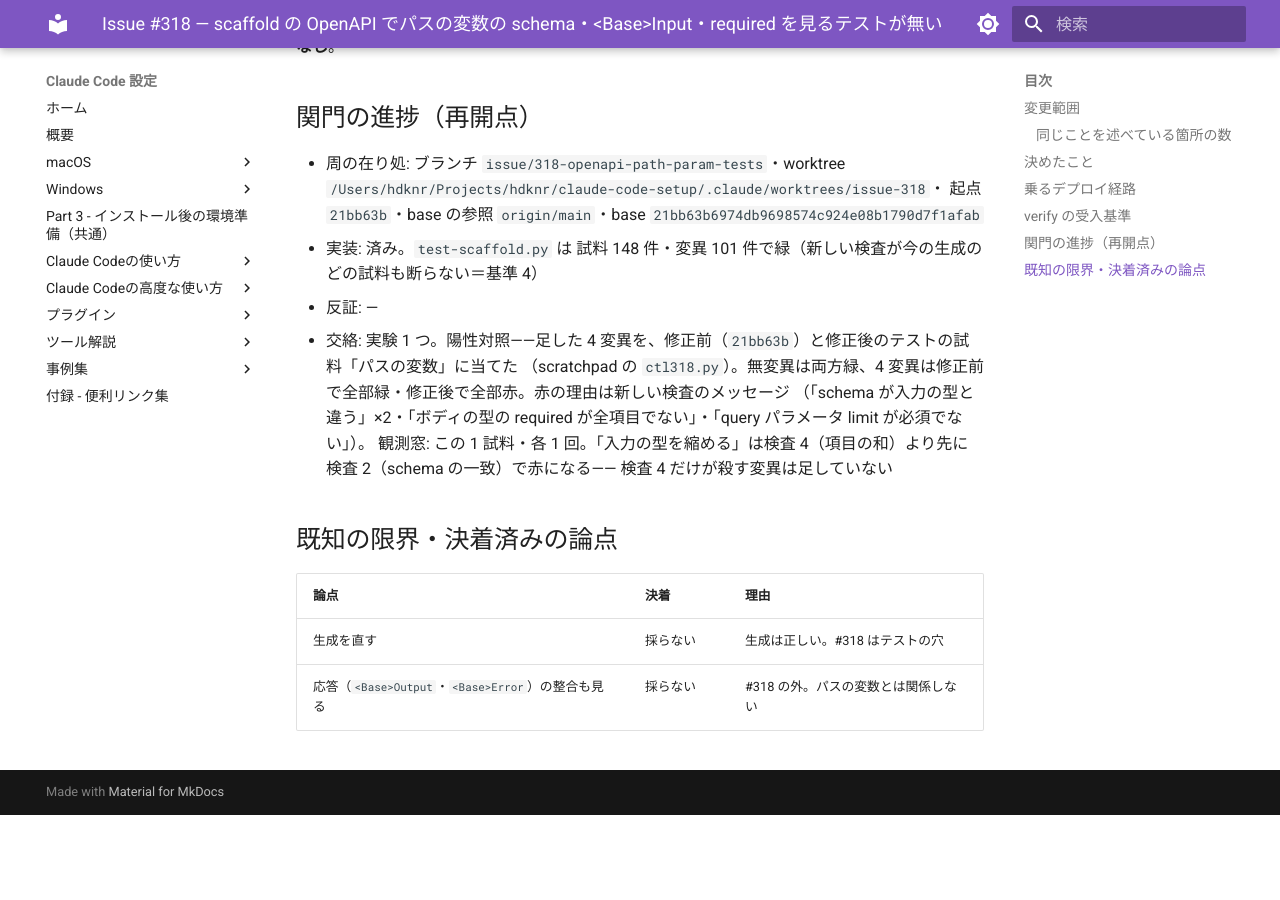
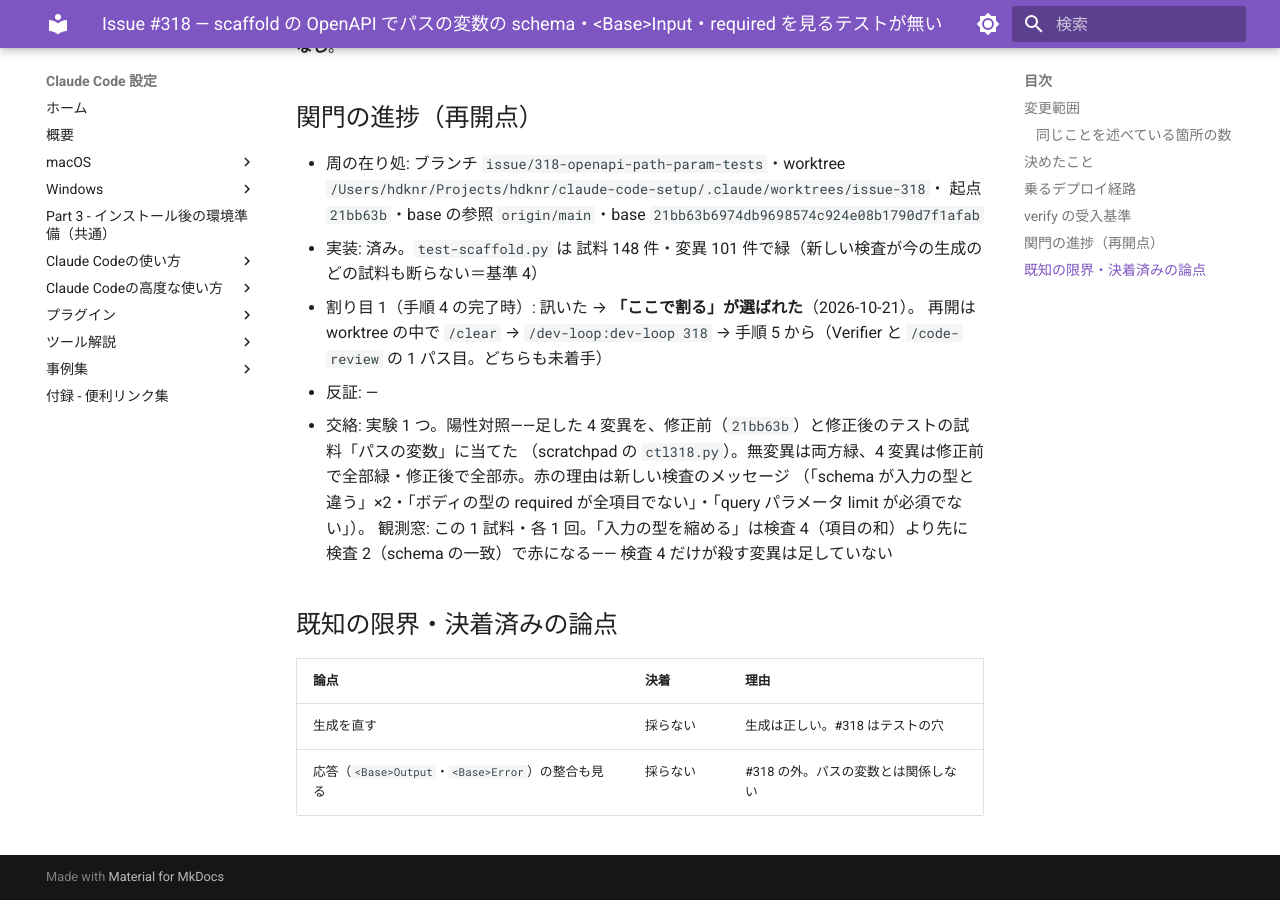
Before and after one commit to hdknr/claude-code-setup, an MkDocs documentation site: the page built from docs/plans/issue-318.md, in a window 1280 px wide and 900 px high, scrolled down 2198 px. Built offline with MkDocs 1.6.1 and Material for MkDocs 9.7.7, drawn with Linux system fonts in a browser that asks for light colours; before the commit the page ends 3013 px from its top, so only the background shows below that.

Commit message:
docs(plans): #318 の割り目 1 を記録する
Co-Authored-By: Claude Opus 5.5 <noreply@anthropic.com>

```diff
--- a/docs/plans/issue-318.md
+++ b/docs/plans/issue-318.md
@@ -57,6 +57,8 @@
 - 周の在り処: ブランチ `issue/318-openapi-path-param-tests`・worktree `/Users/hdknr/Projects/hdknr/claude-code-setup/.claude/worktrees/issue-318`・
   起点 `21bb63b`・base の参照 `origin/main`・base `21bb63b6974db9698574c924e08b1790d7f1afab`
 - 実装: 済み。`test-scaffold.py` は 試料 148 件・変異 101 件で緑（新しい検査が今の生成のどの試料も断らない＝基準 4）
+- 割り目 1（手順 4 の完了時）: 訊いた → **「ここで割る」が選ばれた**（2026-10-21）。
+  再開は worktree の中で `/clear` → `/dev-loop:dev-loop 318` → 手順 5 から（Verifier と `/code-review` の 1 パス目。どちらも未着手）
 - 反証: —
 - 交絡: 実験 1 つ。陽性対照——足した 4 変異を、修正前（`21bb63b`）と修正後のテストの試料「パスの変数」に当てた
   （scratchpad の `ctl318.py`）。無変異は両方緑、4 変異は修正前で全部緑・修正後で全部赤。赤の理由は新しい検査のメッセージ
```
